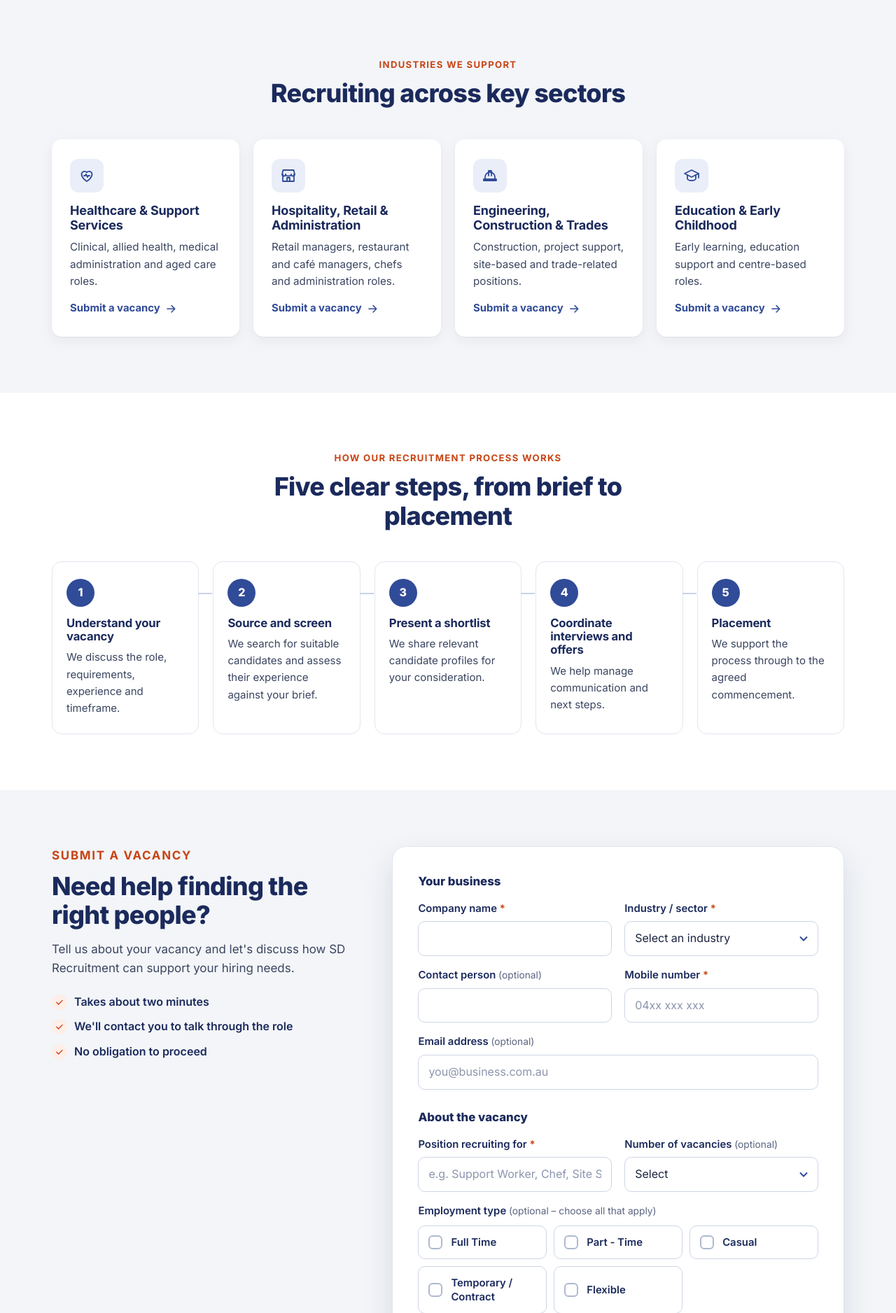
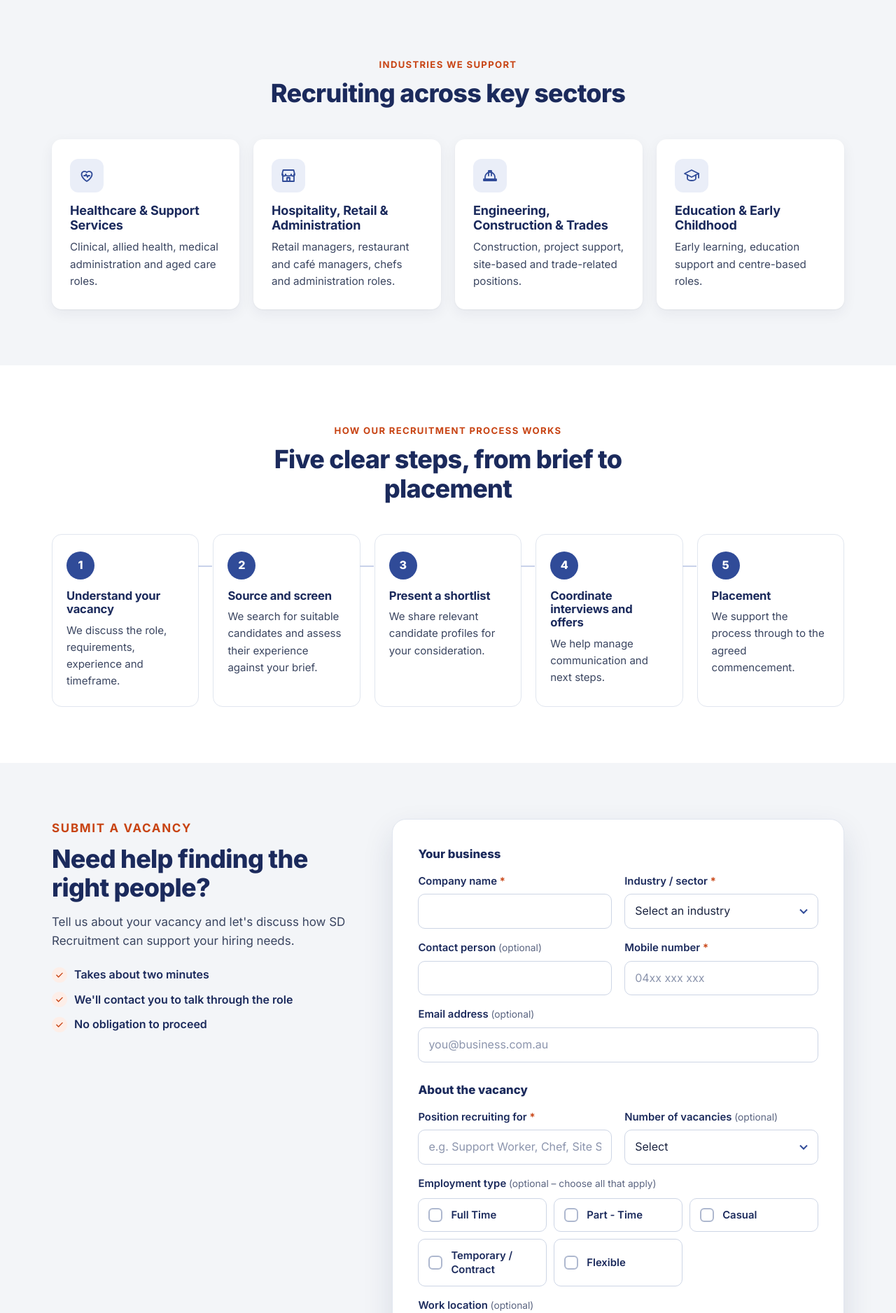
Before and after one commit to t-hinley/sd-recruitment, a Django app: page /employers/ in a window 1280 px wide. Shown: the part 1308-3184 px from the top of the page at 70% size. Run offline with Django 5.2, Linux system fonts and the light colour scheme.

Commit message:
Employers page: remove the Submit a vacancy links from the industry cards
The four industry cards are now information only.

Co-Authored-By: Claude Opus 5.5 <noreply@anthropic.com>
Claude-Session: https://claude.ai/code/session_018i6KhyRKKuaj4sJwSsDdCc

```diff
--- a/static/css/style.css
+++ b/static/css/style.css
@@ -152,10 +152,8 @@ p { margin: 0 0 1em; }
 
 /* Industries */
 .industry { display: flex; flex-direction: column; background: #fff; border-radius: var(--radius); padding: 26px 24px; box-shadow: var(--shadow); text-decoration: none; color: var(--text); border: 2px solid transparent; transition: border-color .15s, transform .15s; }
-.industry:hover { border-color: var(--blue); transform: translateY(-2px); color: var(--text); }
 .industry .industry__icon { background: var(--blue-soft); color: var(--blue); }
-.industry p { font-size: .95rem; }
-.industry__link { margin-top: auto; display: inline-flex; align-items: center; gap: 6px; color: var(--blue); font-weight: 700; font-size: .93rem; }
+.industry p { font-size: .95rem; margin: 0; }
 .industry-list { list-style: none; margin: 0; padding: 0; display: grid; grid-template-columns: repeat(4, 1fr); gap: 16px; }
 .industry-list li { display: flex; align-items: center; gap: 12px; background: #fff; border-radius: var(--radius); padding: 18px 20px; box-shadow: var(--shadow); color: var(--blue-ink); font-weight: 700; }
 .industry-list .icon { width: 26px; height: 26px; color: var(--blue); }
--- a/templates/core/employers.html
+++ b/templates/core/employers.html
@@ -43,12 +43,11 @@
     </div>
     <div class="card-grid card-grid--4">
       {% for slug, icon, title, examples in industries %}
-      <a class="industry" href="?industry={{ slug }}#vacancy">
+      <div class="industry">
         <span class="industry__icon"><svg class="icon"><use href="#i-{{ icon }}"/></svg></span>
         <h3>{{ title }}</h3>
         <p>{{ examples }}</p>
-        <span class="industry__link">Submit a vacancy <svg class="icon"><use href="#i-arrow"/></svg></span>
-      </a>
+      </div>
       {% endfor %}
     </div>
   </div>
```
